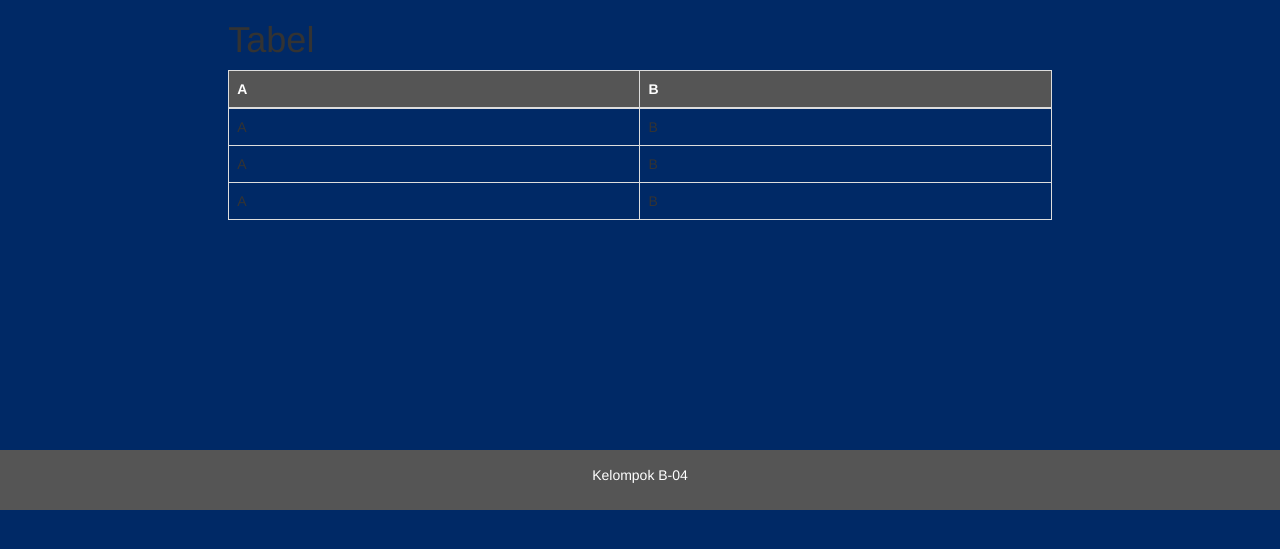
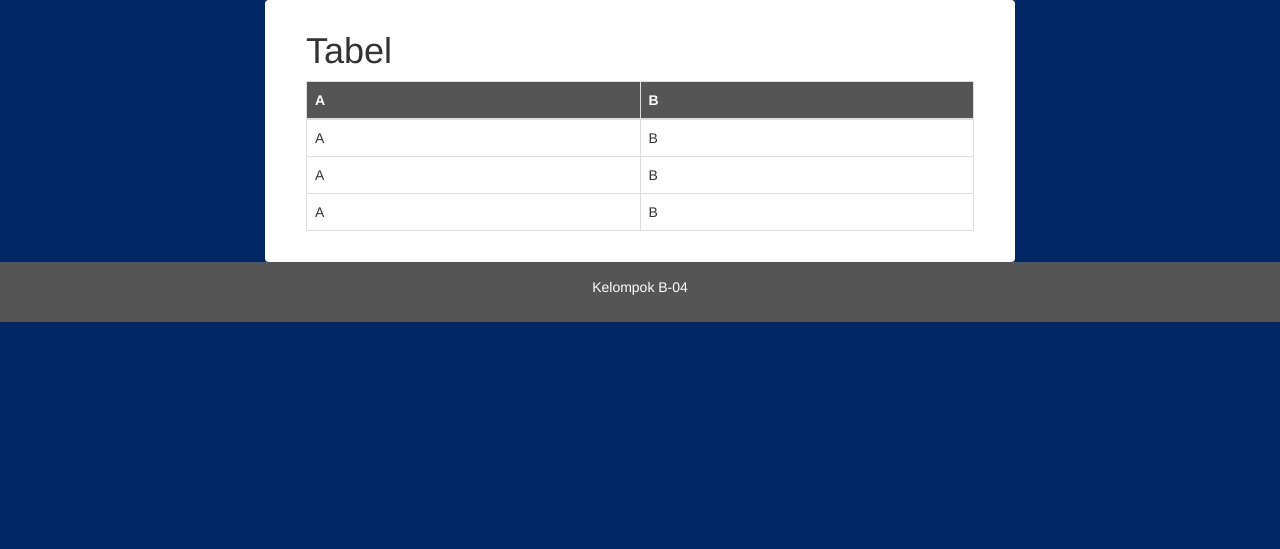
Before and after one commit to bhagoes86/basisdata, a PHP site: page /templet.php in a window 1280 px wide. Shown: the part 52-601 px from the top of the page. Run offline with PHP 8.4, Linux system fonts and the light colour scheme.

Commit message:
Update templet.php

```diff
--- a/TK/templet.php
+++ b/TK/templet.php
@@ -36,13 +36,9 @@
 		  </div>
 		</nav>
 
-		<div class="container-fluid text-center">
-			<div class="row content">
-				<div class="col-sm-2 sidenav">
-				</div>
+		<div class="container-fluid">
 
-
-				<div class="col-sm-8 text-left midit">
+			<div class="panel center">
 				<h1>Tabel</h1>
 				<div class="midit">
 					<table class="table table-bordered table-hover">
@@ -68,12 +64,6 @@
 						</tbody>
 					</table>
 				</div>
-
-				</div>
-
-
-				<div class="col-sm-2 sidenav">
-				</div>
 			</div>
 		</div>
 
```
Lines whose indentation alone changed are shown as unchanged.
